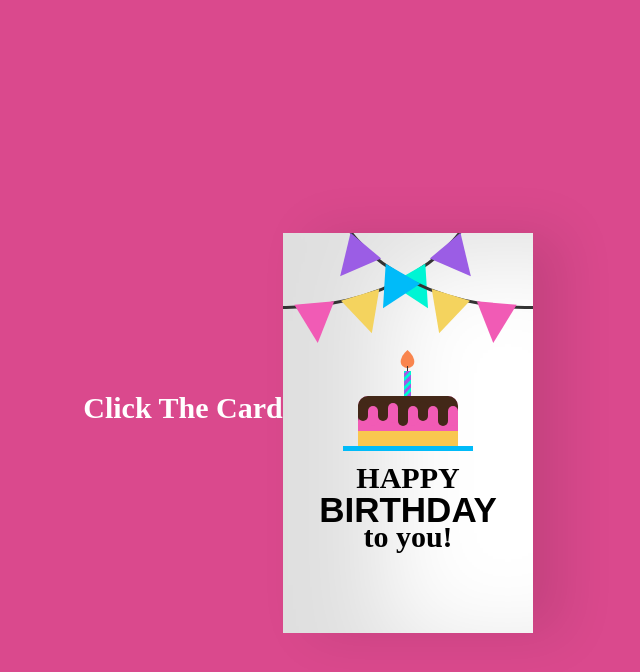
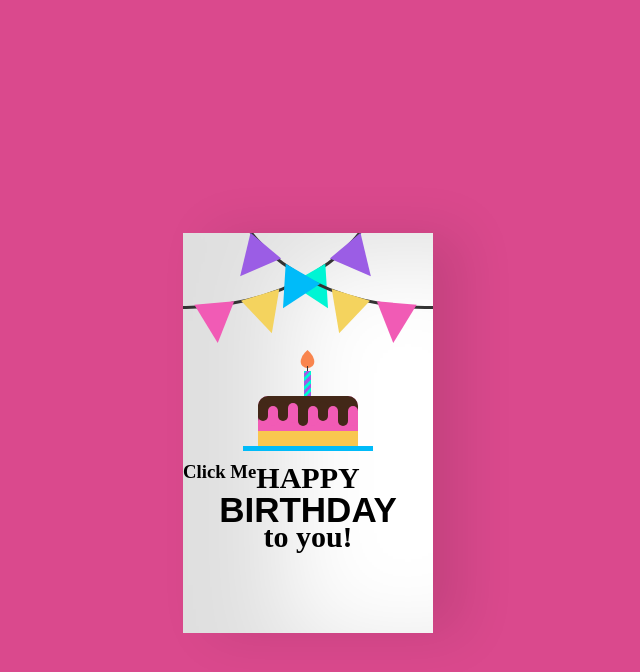
Before and after one commit to RahilJamadar/payal, a plain HTML site: page index.html in a window 1280 px wide. Shown: the whole page, without its empty margins (332-972 px from the left). Drawn offline with Linux system fonts and the light colour scheme; a script that the page names is missing.

Commit message:
Update index.html

```diff
--- a/index.html
+++ b/index.html
@@ -7,15 +7,13 @@
     <link rel="stylesheet" href="style.css">
 </head>
 <body>
-    <div class="mess">
-      <h3>Click The Card</h3>
-    </div>
     <div class="birthdayCard">
         <div class="cardFront">
           <div class="front-text">
           <h3 class="happy">HAPPY</h3>
           <h2 class="bday">BIRTHDAY</h2>
           <h3 class="toyou">to you!</h3>
+          <h3 class="click">Click Me</h3>
           </div>
           <div class="wrap-deco">
         <div class="decorations"></div>
```
